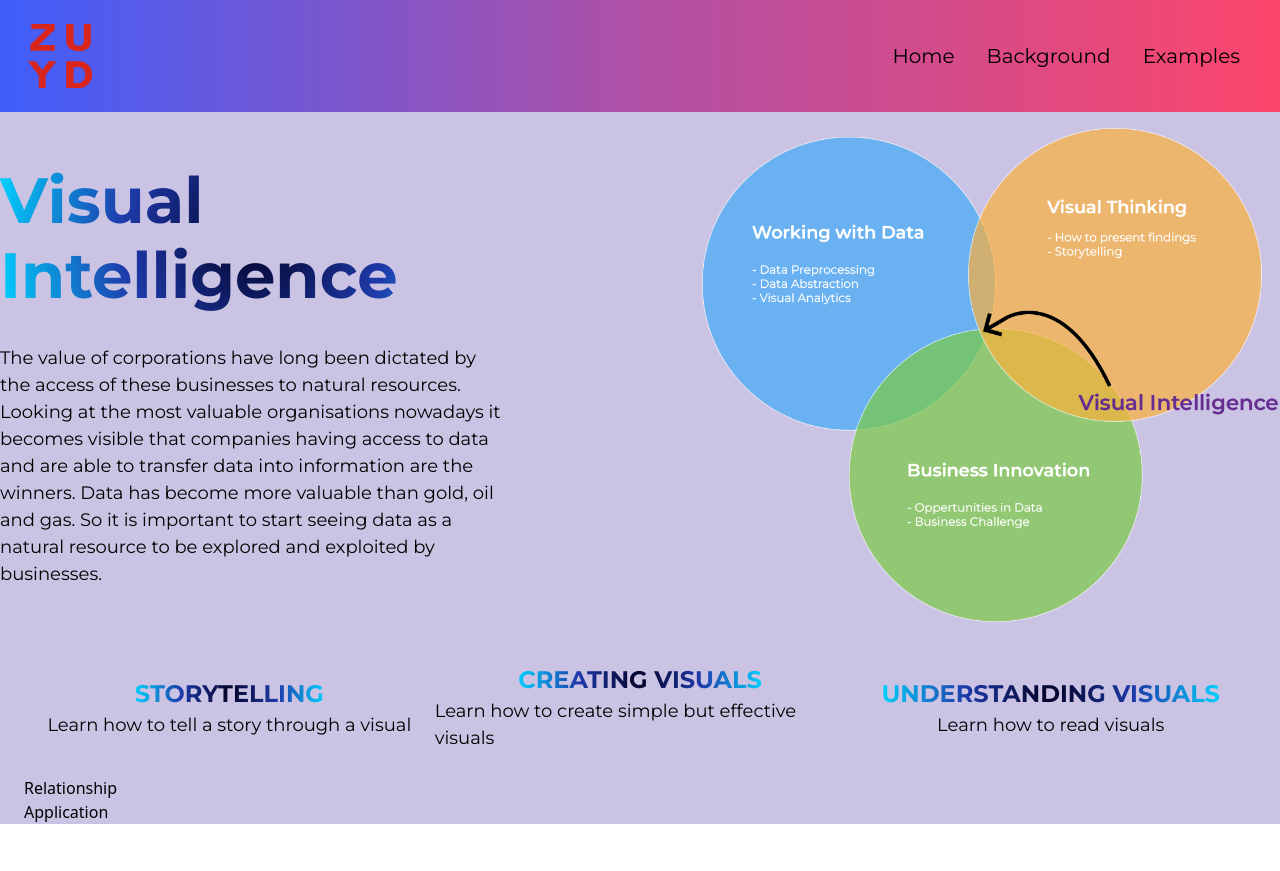
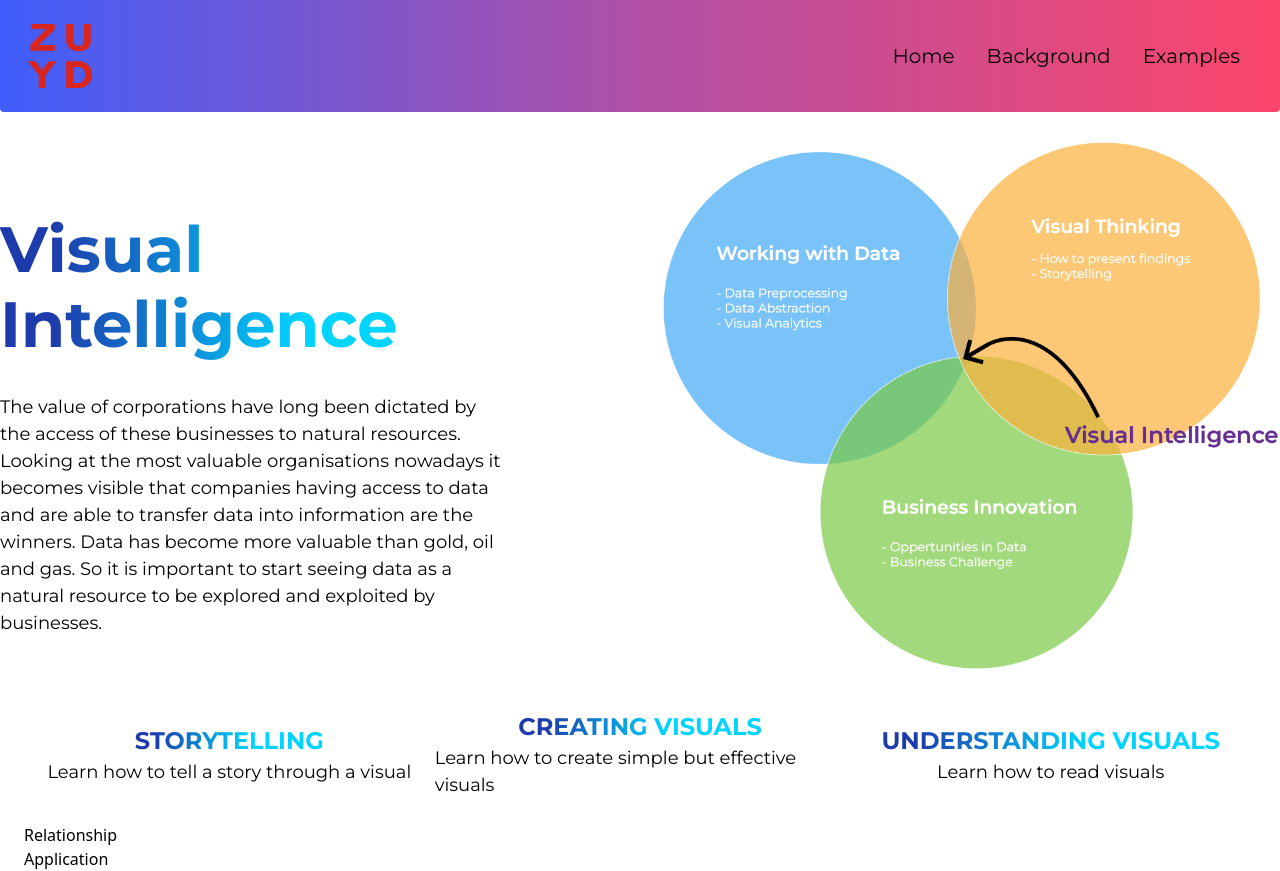
Before and after one commit to RFmax/Visual-Intelligence-Raising-Interest, a React (Vite) app: page / in a window 1280 px wide. Before the commit the page ends 824 px from the top, so only its background shows below. Built offline with nearby package versions, Linux system fonts and the light colour scheme.

Commit message:
Hero positioning

```diff
--- a/src/App.jsx
+++ b/src/App.jsx
@@ -3,7 +3,7 @@ import { Navbar, Hero, Facts, Relationship, Application } from "./components";
 const App = () => (
   <div className='bg-primary w-full overflow-hidden'>
     <div className='flex justify-center items-center'>
-      <div className='xl:max-w-[1600px] w-full bg-purple-gradient px-5'>
+      <div className='xl:max-w-[1600px] w-full bg-purple-gradient px-5 rounded-b'>
         <Navbar />
       </div>
     </div>
--- a/src/components/Hero.jsx
+++ b/src/components/Hero.jsx
@@ -3,15 +3,15 @@ import { diagram } from '../assets';
 
 const Hero = () => (
   <section>
-    <div className='flex flex-row w-full items-center mt-4'>
-      <div className='flex flex-col'>
+    <div className='flex flex-row w-full items-start'>
+      <div className='flex flex-col justify-start mt-[100px]'>
         <h1 className="flex-1 font-montserrat font-bold text-[64px] text-gradient leading-[75px]">Visual <br /> Intelligence</h1>
         <p className='font-montserrat font-normal text-[18px] leading-normal max-w-[650px] mt-8'>The value of corporations have long been dictated by the access of these businesses to natural resources.
         Looking at the most valuable organisations nowadays it becomes visible that companies having access to data and are able to transfer data into information are the winners. Data has become more valuable than gold,
         oil and gas. So it is important to start seeing data as a natural resource to be explored and exploited by businesses.</p>
       </div>
-      <div className='flex justify-end'>
-        <img src={diagram} alt="diagram" className="w-[75%] h-[75%] relative"  />
+      <div className='flex justify-end mt-[30px]'>
+        <img src={diagram} alt="diagram" className="w-[80%] h-[80%]"  />
       </div>
     </div>
   </section>
--- a/src/index.css
+++ b/src/index.css
@@ -19,10 +19,9 @@
 }
 
 .text-gradient {
-  background: radial-gradient(circle,
-  rgba(2,0,36,1) 0%,
-  rgba(30,59,171,1) 50%,
-  rgba(0,212,255,1) 100%);
+  background: linear-gradient(90deg,
+  rgba(30,59,171,1) 10%,
+  rgba(0,212,255,1) 60%);
   -webkit-background-clip: text;
   -webkit-text-fill-color: transparent;
   background-clip: text;
--- a/tailwind.config.cjs
+++ b/tailwind.config.cjs
@@ -5,8 +5,8 @@ module.exports = {
   theme: {
     extend: {
       colors: {
-        primary: "#CBC3E3",
-        secondary: "#FFFFFF",
+        primary: "#FFFFFF",
+        secondary: "#CBC3E3",
         dimWhite: "rgba(255, 255, 255, 0.7)",
         dimBlue: "rgba(9, 151, 124, 0.1)",
       },
```
